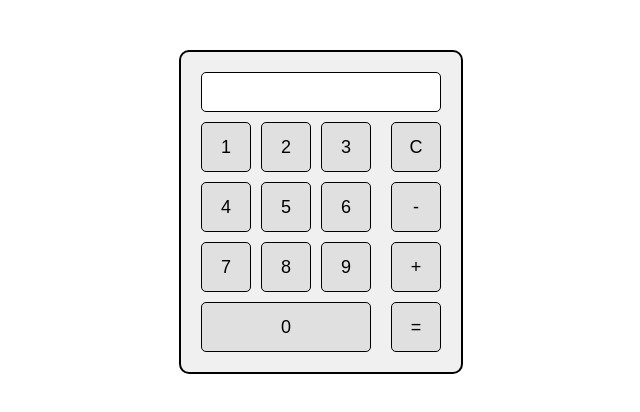
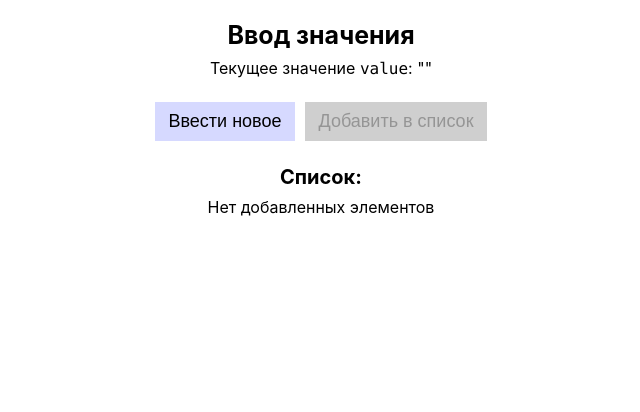
Before and after one commit to moskalew/zadanie-1, a React (Create React App) app in the folder my-app/: page / in a window 1280 px wide. Shown: the top 412 px of the page, without its empty margins (319-959 px from the left). Built offline with nearby package versions, Linux system fonts and the light colour scheme.

Commit message:
задание1

```diff
--- a/my-app/src/App.js
+++ b/my-app/src/App.js
@@ -2,84 +2,69 @@ import React, { useState } from 'react';
 import styles from './App.module.css';
 
 function App() {
-	const [display, setDisplay] = useState('');
-	const [result, setResult] = useState(null);
-	const [isResult, setIsResult] = useState(false);
+	const [value, setValue] = useState('');
+	const [list, setList] = useState([]);
+	const [error, setError] = useState('');
 
-	const numbers = ['1', '2', '3', '4', '5', '6', '7', '8', '9', '0'];
+	const isValueValid = value.length >= 3;
 
-	const handleNumberClick = (number) => {
-		if (isResult) {
-			setDisplay(number);
-			setIsResult(false);
+	const onInputButtonClick = () => {
+		const promptValue = prompt('Введите значение:');
+
+		if (promptValue && promptValue.length >= 3) {
+			setValue(promptValue);
+			setError('');
 		} else {
-			setDisplay(display + number);
+			setError('Введенное значение должно содержать минимум 3 символа');
 		}
 	};
 
-	const handleOperationClick = (operation) => {
-		if (isResult) {
-			setDisplay(result + operation);
-			setIsResult(false);
-		} else {
-			setDisplay(display + operation);
+	const onAddButtonClick = () => {
+		if (isValueValid) {
+			const newItem = {
+				id: Date.now(),
+				value: value,
+				date: new Date().toLocaleString(),
+			};
+			setList((prevList) => [...prevList, newItem]);
+			setValue('');
+			setError('');
 		}
 	};
 
-	const handleEqualsClick = () => {
-		try {
-			const evaluatedResult = eval(display);
-			setResult(evaluatedResult);
-			setDisplay(evaluatedResult.toString());
-			setIsResult(true);
-		} catch (error) {
-			setDisplay('Error');
-		}
-	};
-
-	const handleResetClick = () => {
-		setDisplay('');
-		setResult(null);
-		setIsResult(false);
-	};
-
 	return (
-		<div className={styles.calculator}>
-			<div className={`${styles.display} ${isResult ? styles.result : ''}`}>
-				{display}
+		<div className={styles.app}>
+			<h1 className={styles['page-heading']}>Ввод значения</h1>
+			<p className={styles['no-margin-text']}>
+				Текущее значение <code>value</code>: "
+				<output className={styles['current-value']}>{value}</output>"
+			</p>
+			{error && <div className={styles.error}>{error}</div>}
+			<div className={styles['buttons-container']}>
+				<button className={styles.button} onClick={onInputButtonClick}>
+					Ввести новое
+				</button>
+				<button
+					className={styles.button}
+					onClick={onAddButtonClick}
+					disabled={!isValueValid}
+				>
+					Добавить в список
+				</button>
 			</div>
-			<div className={styles.buttons}>
-				<div className={styles.numberButtons}>
-					{numbers.map((number) => (
-						<button
-							key={number}
-							className={`${styles.button} ${number === '0' ? styles.zeroButton : ''}`}
-							onClick={() => handleNumberClick(number)}
-						>
-							{number}
-						</button>
-					))}
-				</div>
-				<div className={styles.operationButtons}>
-					<button className={styles.button} onClick={handleResetClick}>
-						C
-					</button>
-					<button
-						className={styles.button}
-						onClick={() => handleOperationClick('-')}
-					>
-						-
-					</button>
-					<button
-						className={styles.button}
-						onClick={() => handleOperationClick('+')}
-					>
-						+
-					</button>
-					<button className={styles.button} onClick={handleEqualsClick}>
-						=
-					</button>
-				</div>
+			<div className={styles['list-container']}>
+				<h2 className={styles['list-heading']}>Список:</h2>
+				{list.length === 0 ? (
+					<p className={styles['no-margin-text']}>Нет добавленных элементов</p>
+				) : (
+					<ul className={styles.list}>
+						{list.map((item) => (
+							<li key={item.id} className={styles['list-item']}>
+								{item.value} ({item.date})
+							</li>
+						))}
+					</ul>
+				)}
 			</div>
 		</div>
 	);
--- a/my-app/src/App.module.css
+++ b/my-app/src/App.module.css
@@ -1,62 +1,72 @@
-.calculator {
-	width: 240px;
-	margin: 50px auto;
-	border: 2px solid #000;
-	border-radius: 10px;
+.app {
+	text-align: center;
+	max-width: 700px;
+	margin: 0 auto;
 	padding: 20px;
-	background-color: #f0f0f0;
 }
 
-.display {
-	width: 100%;
-	height: 40px;
-	margin-bottom: 10px;
-	background-color: #fff;
-	border: 1px solid #000;
-	border-radius: 5px;
-	font-size: 24px;
-	text-align: right;
-	padding-right: 10px;
-	box-sizing: border-box;
+.error {
+	color: var(--error-color);
+	font-weight: bold;
 }
 
-.result {
-	color: green;
+.page-heading {
+	margin: 0 0 0.5rem;
+	font-size: 25px;
+	font-weight: bold;
 }
 
-.buttons {
-	display: flex;
-	justify-content: space-between;
+.no-margin-text {
+	margin: 0;
 }
 
-.numberButtons {
-	display: grid;
-	grid-template-columns: repeat(3, 1fr);
+.current-value {
+	font-weight: bold;
+}
+
+.buttons-container {
+	margin-top: 1.5rem;
+	display: flex;
+	justify-content: center;
 	gap: 10px;
 }
 
-.operationButtons {
-	display: grid;
-	grid-template-columns: repeat(1, 1fr);
-	gap: 10px;
-	margin-left: 10px;
-}
-
 .button {
-	width: 50px;
-	height: 50px;
+	padding: 0.5em 0.75em;
+	background-color: hsl(var(--accent-color-hue), var(--accent-color-saturation), 92%);
 	font-size: 18px;
-	border: 1px solid #000;
-	border-radius: 5px;
-	background-color: #e0e0e0;
-	cursor: pointer;
-}
-
-.zeroButton {
-	grid-column: span 3; /* кнопка "0" займет весь ряд */
-	width: 170px;
+	border: none;
+	transition: background-color 0.15s ease;
 }
 
 .button:hover {
-	background-color: #ccc;
+	background-color: hsl(var(--accent-color-hue), var(--accent-color-saturation), 87%);
 }
+
+.button:active {
+	background-color: hsl(var(--accent-color-hue), var(--accent-color-saturation), 82%);
+}
+
+.button:disabled {
+	background-color: var(--disabled-color);
+}
+
+.list-container {
+	margin-top: 1.5rem;
+}
+
+.list-heading {
+	font-size: 20px;
+	font-weight: bold;
+	margin: 0 0 0.5rem;
+}
+
+.list {
+	text-align: left;
+	margin: 0 auto;
+	max-width: 300px;
+}
+
+.list-item:not(:last-child) {
+	margin-bottom: 0.5em;
+}
--- a/my-app/src/index.css
+++ b/my-app/src/index.css
@@ -1,13 +1,18 @@
 body {
-  margin: 0;
-  font-family: -apple-system, BlinkMacSystemFont, 'Segoe UI', 'Roboto', 'Oxygen',
-    'Ubuntu', 'Cantarell', 'Fira Sans', 'Droid Sans', 'Helvetica Neue',
-    sans-serif;
-  -webkit-font-smoothing: antialiased;
-  -moz-osx-font-smoothing: grayscale;
+	margin: 0;
+	font-family: -apple-system, BlinkMacSystemFont, 'Segoe UI', 'Roboto', 'Oxygen',
+		'Ubuntu', 'Cantarell', 'Fira Sans', 'Droid Sans', 'Helvetica Neue', sans-serif;
+	-webkit-font-smoothing: antialiased;
+	-moz-osx-font-smoothing: grayscale;
 }
 
 code {
-  font-family: source-code-pro, Menlo, Monaco, Consolas, 'Courier New',
-    monospace;
+	font-family: source-code-pro, Menlo, Monaco, Consolas, 'Courier New', monospace;
 }
+
+:root {
+	--accent-color-hue: 236;
+	--accent-color-saturation: 100%;
+	--disabled-color: #cfcfcf;
+	--error-color: #d40000;
+}
--- a/my-app/src/index.js
+++ b/my-app/src/index.js
@@ -2,6 +2,7 @@ import React from 'react';
 import ReactDOM from 'react-dom/client';
 import './index.css';
 import App from './App';
+
 const root = ReactDOM.createRoot(document.getElementById('root'));
 root.render(
 	<React.StrictMode>
```
